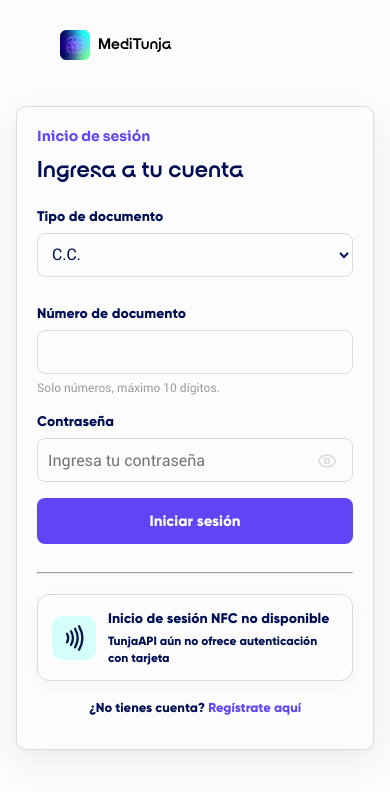
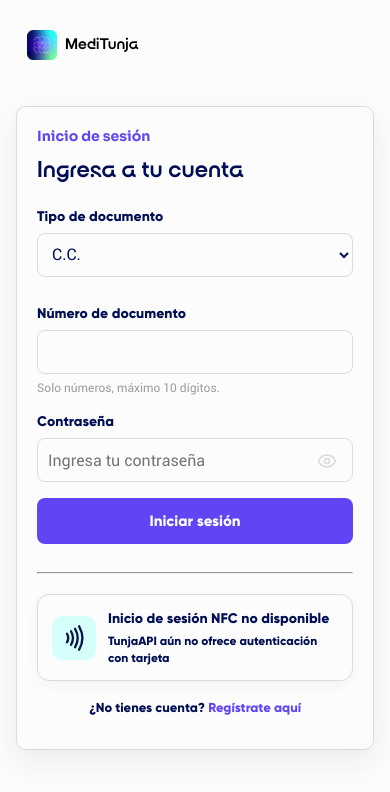
Before and after one commit to anamaria046/TDM_MEDITUNJA, a React (Vite) app in the folder frontend/: page /login in a window 390 px wide. Shown: the top 792 px of the page. Built offline with nearby package versions, Linux system fonts and the light colour scheme; no server answers.

Commit message:
correccion del componente brand en el responsive

```diff
--- a/frontend/src/components/Brand/Brand.module.css
+++ b/frontend/src/components/Brand/Brand.module.css
@@ -20,6 +20,7 @@
 @media (max-width: 480px) {
     .brand {
         gap: 8px;
+        padding-left: 27px;
     }
 
     .brand img {
```
